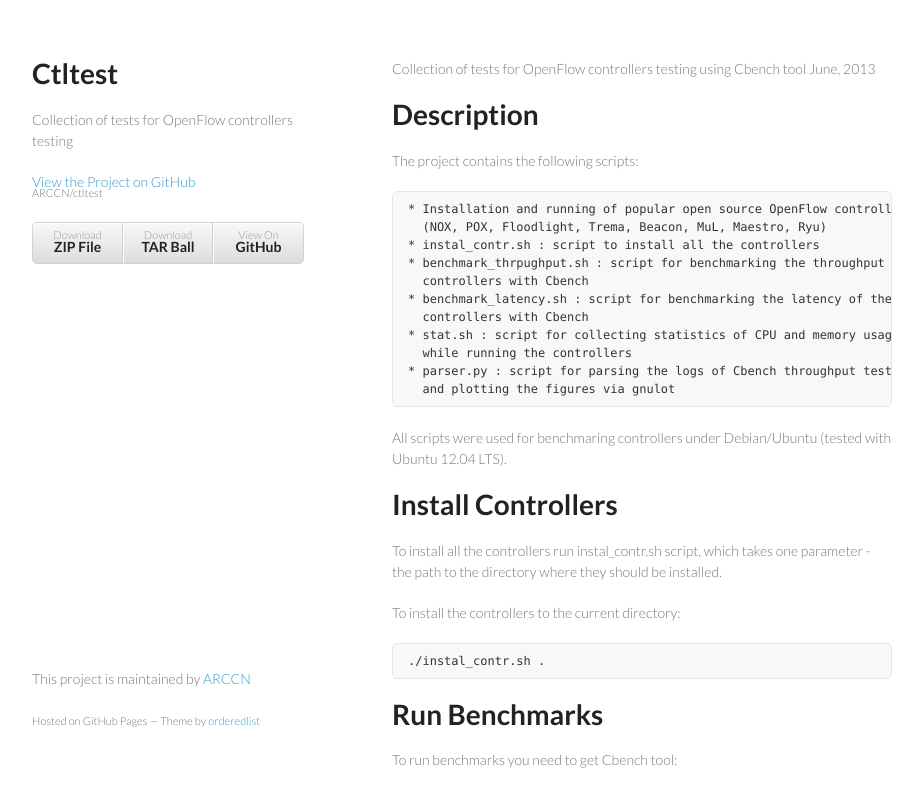
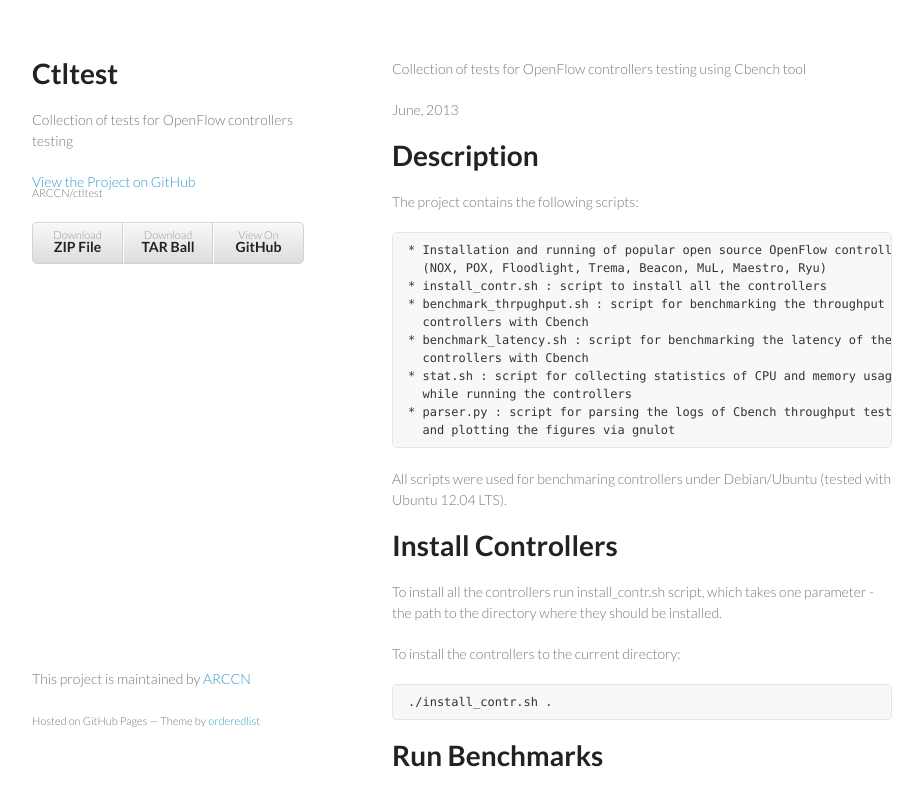
Before and after one commit to ARCCN/ctltest, a plain HTML site: page index.html in a window 1280 px wide. Shown: the top 787 px of the page, without its empty margins (178-1101 px from the left). Drawn offline with Linux system fonts and the light colour scheme.

```diff
--- a/index.html
+++ b/index.html
@@ -28,8 +28,9 @@
         </ul>
       </header>
       <section>
-        <p>Collection of tests for OpenFlow controllers testing using Cbench tool
-June, 2013</p>
+        <p>Collection of tests for OpenFlow controllers testing using Cbench tool</p>
+
+<p>June, 2013</p>
 
 <h1>
 <a name="description" class="anchor" href="#description"><span class="octicon octicon-link"></span></a>Description</h1>
@@ -38,7 +39,7 @@ June, 2013</p>
 
 <pre><code>* Installation and running of popular open source OpenFlow controllers
   (NOX, POX, Floodlight, Trema, Beacon, MuL, Maestro, Ryu)
-* instal_contr.sh : script to install all the controllers
+* install_contr.sh : script to install all the controllers
 * benchmark_thrpughput.sh : script for benchmarking the throughput of the
   controllers with Cbench
 * benchmark_latency.sh : script for benchmarking the latency of the
@@ -55,12 +56,12 @@ June, 2013</p>
 <h1>
 <a name="install-controllers" class="anchor" href="#install-controllers"><span class="octicon octicon-link"></span></a>Install Controllers</h1>
 
-<p>To install all the controllers run instal_contr.sh script, which takes
+<p>To install all the controllers run install_contr.sh script, which takes
   one parameter - the path to the directory where they should be installed.</p>
 
 <p>To install the controllers to the current directory:</p>
 
-<pre><code>./instal_contr.sh .
+<pre><code>./install_contr.sh .
 </code></pre>
 
 <h1>
```
Also changed, not shown: params.json (+1 -1 lines).
